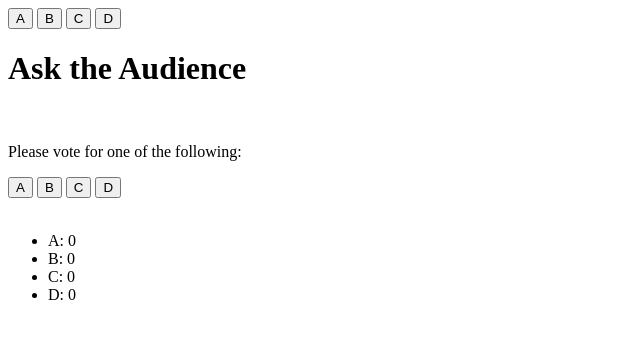
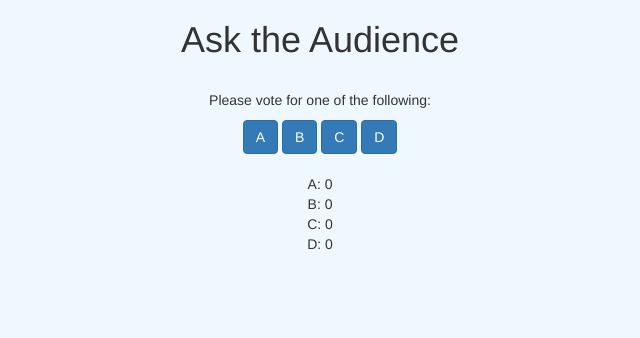
Before and after one commit to RickBacci/ask-the-audience-2, a website: page public/index.html in a window 1280 px wide. Shown: the whole page, without its empty margins (0-640 px from the left). Drawn offline with nearby package versions, Linux system fonts and the light colour scheme; no server answers.

Commit message:
add bootstrap

```diff
--- a/public/index.html
+++ b/public/index.html
@@ -1,16 +1,14 @@
 <!doctype html>
 <html>
   <head>
+    <link rel="stylesheet" href="https://maxcdn.bootstrapcdn.com/bootstrap/3.3.6/css/bootstrap.min.css">
+    <link rel="stylesheet" type="text/css" href="style.css" />
     <title>Ask the Audience</title>
   </head>
   <body>
-    <div id="connection-count"></div>
-    <div id="status-message"></div>
-    <div id="choices">
-      <button>A</button>
-      <button>B</button>
-      <button>C</button>
-      <button>D</button>
+    <div class='container-fluid'>
+      <div class='row'>
+        <div class="col-md-6">
           <h1 id="status-message">Ask the Audience</h1>
           <div id="connection-count"></div>
           <div id="choices">
--- a/public/style.css
+++ b/public/style.css
@@ -0,0 +1,4 @@
+body {
+  text-align: center;
+  background-color: aliceblue;
+}
```
